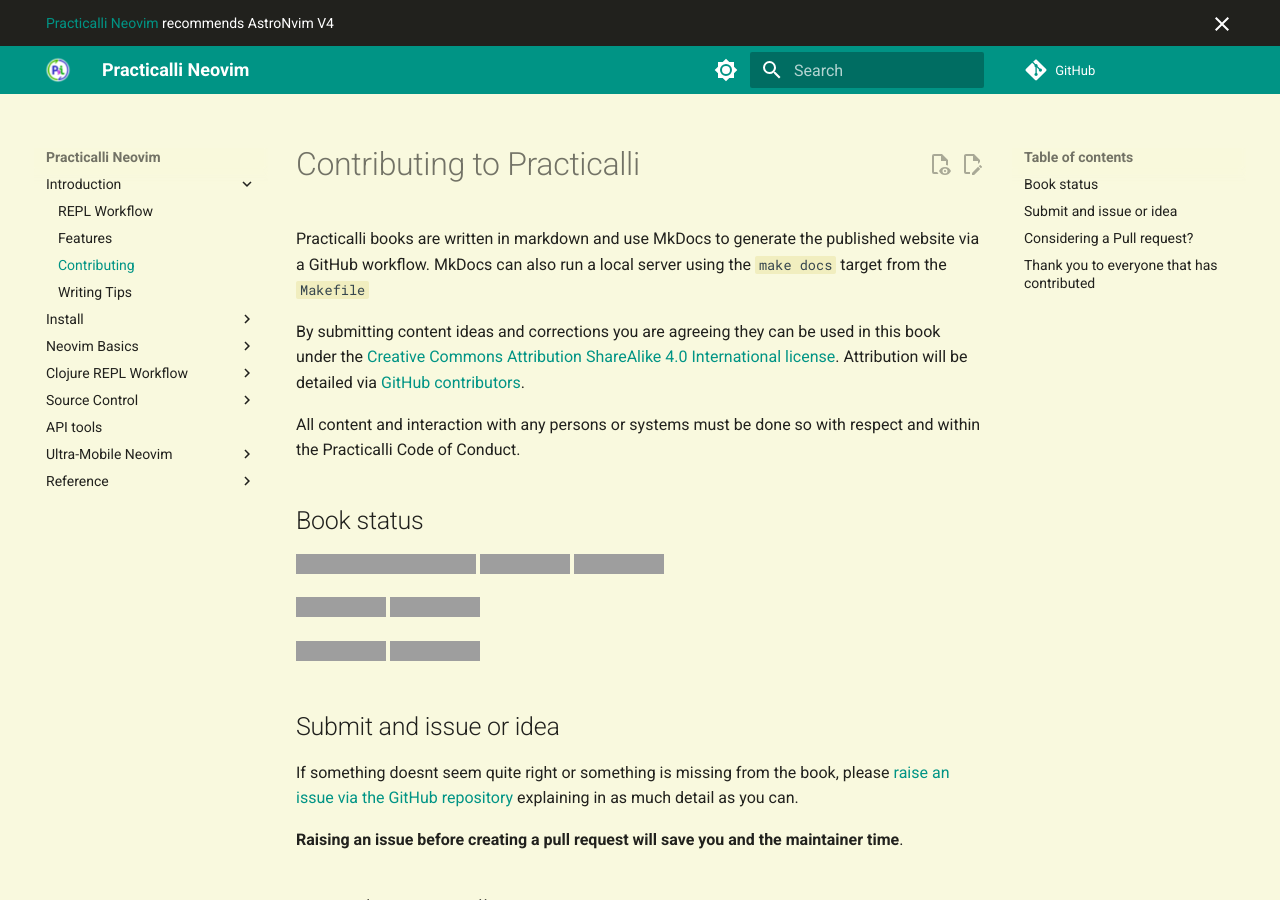
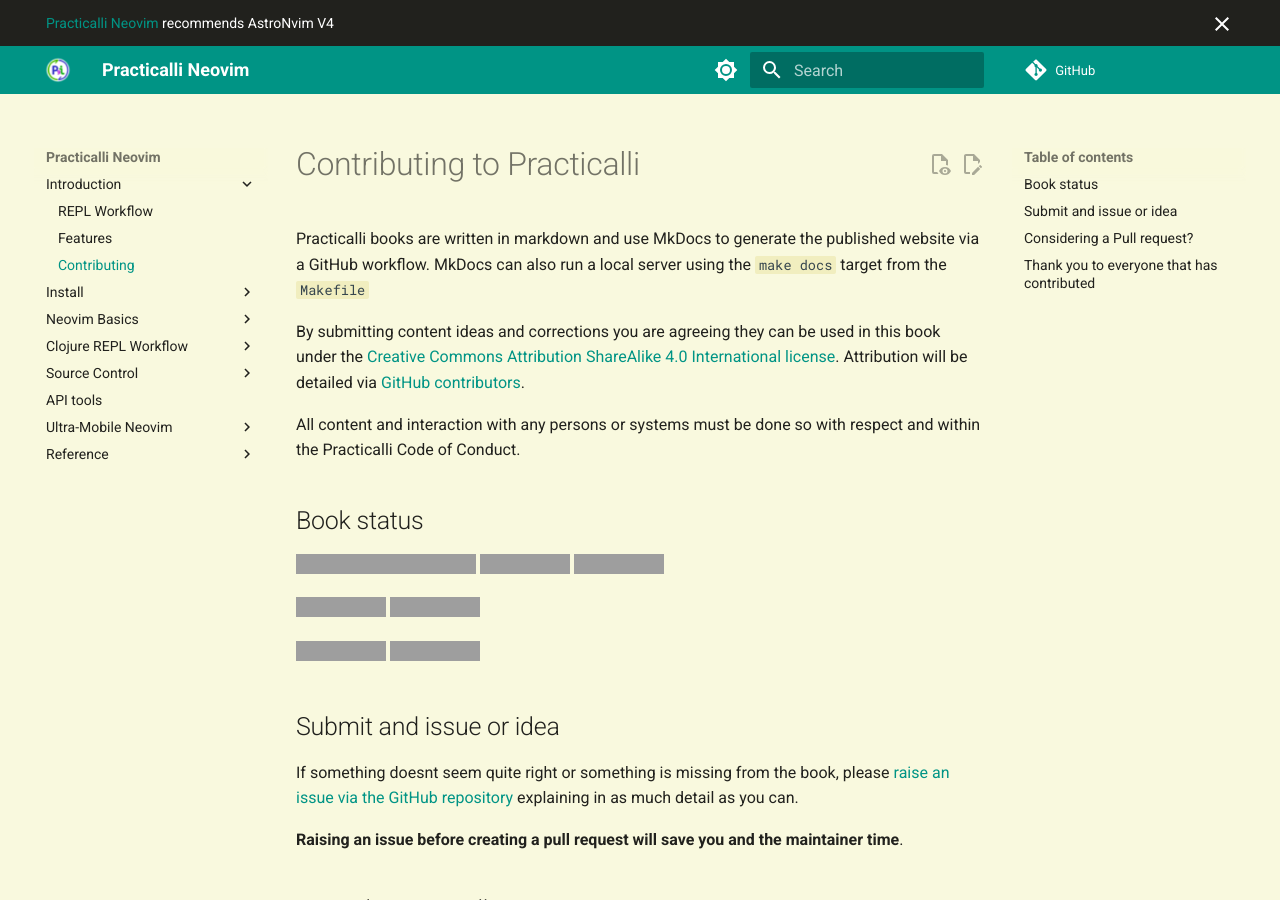
Before and after one commit to practicalli/neovim, an MkDocs documentation site: the page built from docs/introduction/contributing.md, in a window 1280 px wide and 900 px high. Built offline with MkDocs 1.6.1 and Material for MkDocs 9.7.7, drawn with Linux system fonts in a browser that asks for light colours; emoji names are drawn with the system emoji font; comment, search, counter and statistics services are not loaded; grey boxes are pictures that could not be loaded.

Commit message:
reference: writing tips for practicalli content - external link

```diff
--- a/mkdocs.yml
+++ b/mkdocs.yml
@@ -132,7 +132,6 @@
       - REPL Workflow: introduction/repl-workflow.md
       - Features: introduction/features.md
       - Contributing: introduction/contributing.md
-      - Writing Tips: https://practical.li/writing-tips/
   - Install:
       - Overview: install/index.md
       - Neovim: install/neovim.md
@@ -217,3 +216,4 @@
               - reference/configuration/practicalli/packages/index.md
               - Status Line: reference/configuration/practicalli/packages/lualine.md
               - Treesitter: reference/configuration/practicalli/packages/nvim-treesitter.md
+      - Writing Tips: https://practical.li/writing-tips/
```
